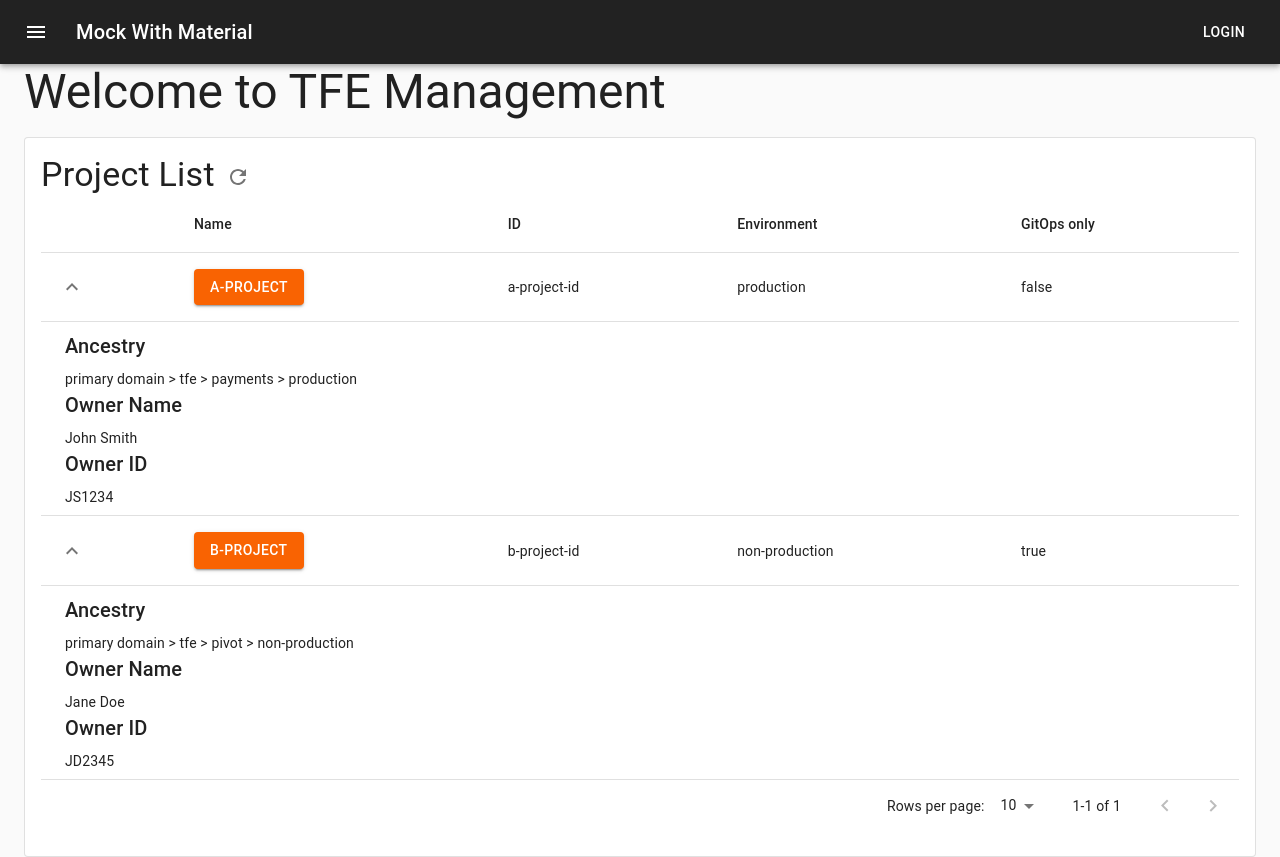
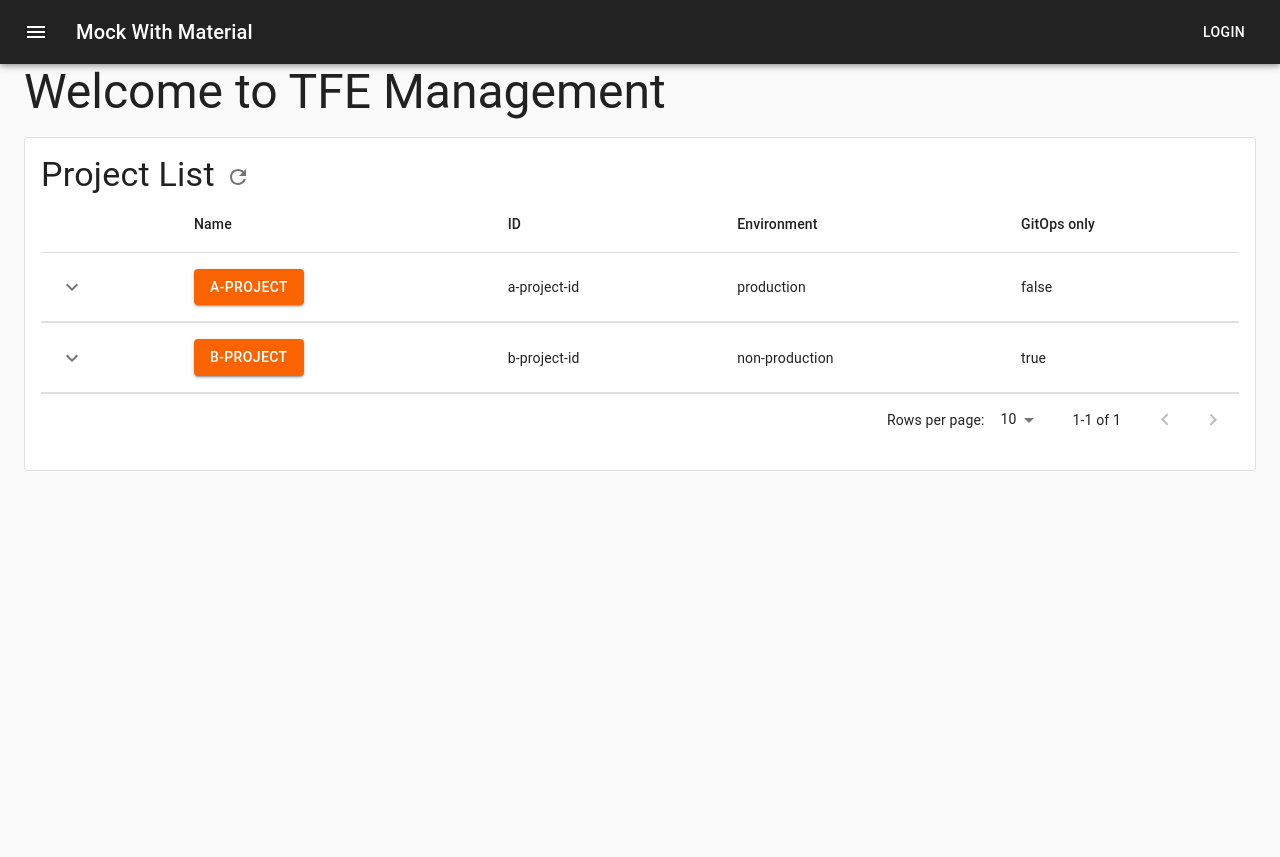
Before and after one commit to shawn-walcher/mock-with-material, a React (Create React App) app in the folder frontend/: page / in a window 1280 px wide. Both pictures are taken after a click on the button "TFE MANAGEMENT". After the commit the page ends 800 px from the top, so only its background shows below. Built offline with nearby package versions, Linux system fonts and the light colour scheme.

Commit message:
Linting fixes

```diff
--- a/frontend/src/TFE/TFEDashboard.js
+++ b/frontend/src/TFE/TFEDashboard.js
@@ -18,14 +18,21 @@ import { KeyboardArrowDown, KeyboardArrowUp, Refresh } from '@material-ui/icons'
 import { useState } from 'react';
 
 const TFEDashboard = () => {
-  const [open, setOpen] = useState('false');
+  const [open, setOpen] = useState(false);
 
   return (
     <div>
-      <Typography variant='h3' gutterBottom>Welcome to TFE Management</Typography>
+      <Typography variant='h3' gutterBottom>
+        Welcome to TFE Management
+      </Typography>
       <Card variant='outlined'>
         <CardContent>
-          <Typography variant='h4'>Project List <IconButton area-label='refresh projects' size='small'><Refresh/></IconButton></Typography>
+          <Typography variant='h4'>
+            Project List{' '}
+            <IconButton area-label='refresh projects' size='small'>
+              <Refresh />
+            </IconButton>
+          </Typography>
           {/* TODO: Add filtering */}
           <TableContainer>
             <Table aria-label='collapsible table'>
@@ -62,7 +69,7 @@ const TFEDashboard = () => {
                         <Typography variant='h6' gutterBottom component='div'>
                           Ancestry
                         </Typography>
-                        primary domain > tfe > payments > production
+                        primary domain {'>'} tfe {'>'} payments {'>'} production
                         <Typography variant='h6' gutterBottom component='div'>
                           Owner Name
                         </Typography>
@@ -97,7 +104,7 @@ const TFEDashboard = () => {
                         <Typography variant='h6' gutterBottom component='div'>
                           Ancestry
                         </Typography>
-                        primary domain > tfe > pivot > non-production
+                        primary domain {'>'} tfe {'>'} pivot {'>'} non-production
                         <Typography variant='h6' gutterBottom component='div'>
                           Owner Name
                         </Typography>
@@ -114,7 +121,7 @@ const TFEDashboard = () => {
             </Table>
           </TableContainer>
           {/* TODO: Use dynamic data and state information to setup pagination properly */}
-          <TablePagination rowsPerPage={[10, 25, 50]} component='div' count={1} rowsPerPage={10} page={0} />
+          <TablePagination rowsPerPageOptions={[10, 25, 50]} component='div' count={1} rowsPerPage={10} page={0} />
         </CardContent>
       </Card>
     </div>
```
